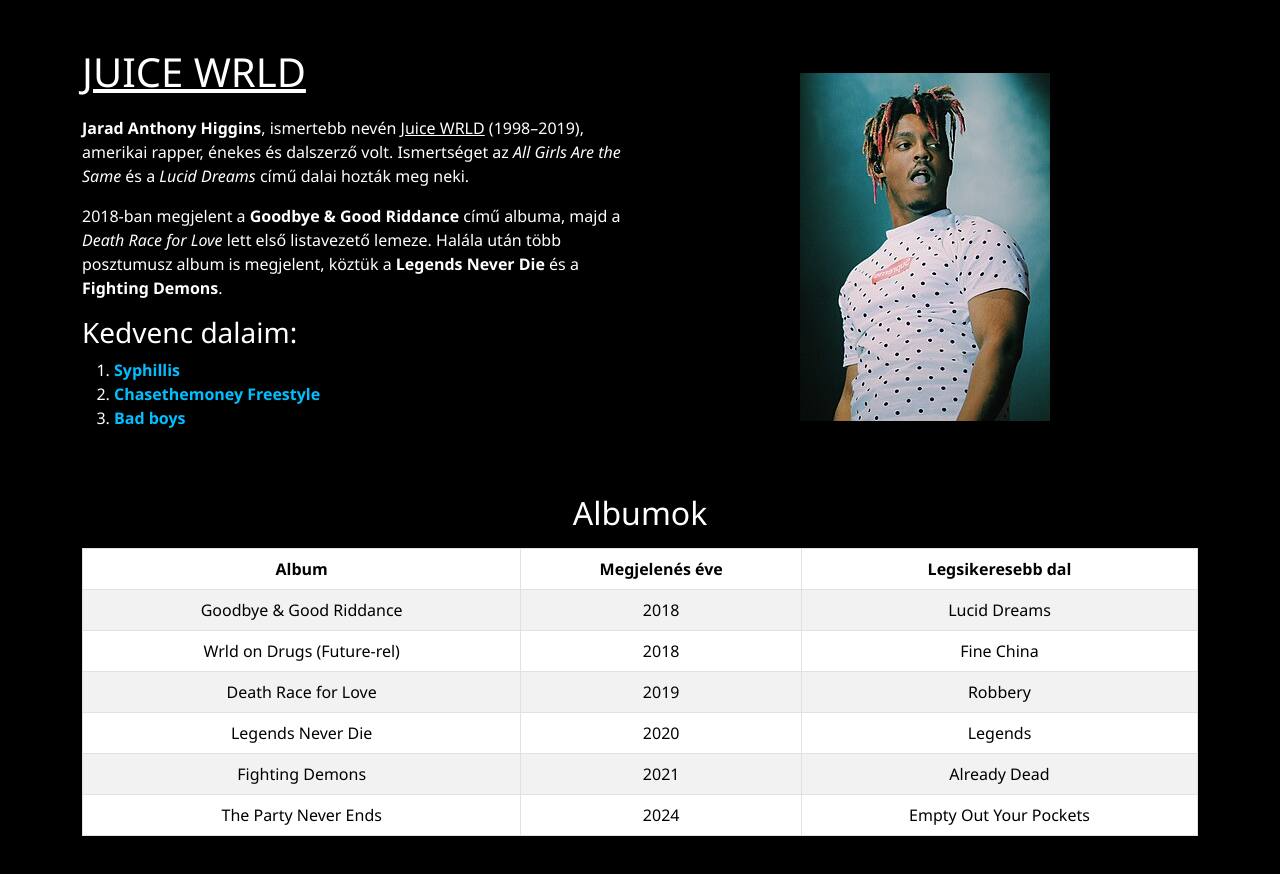
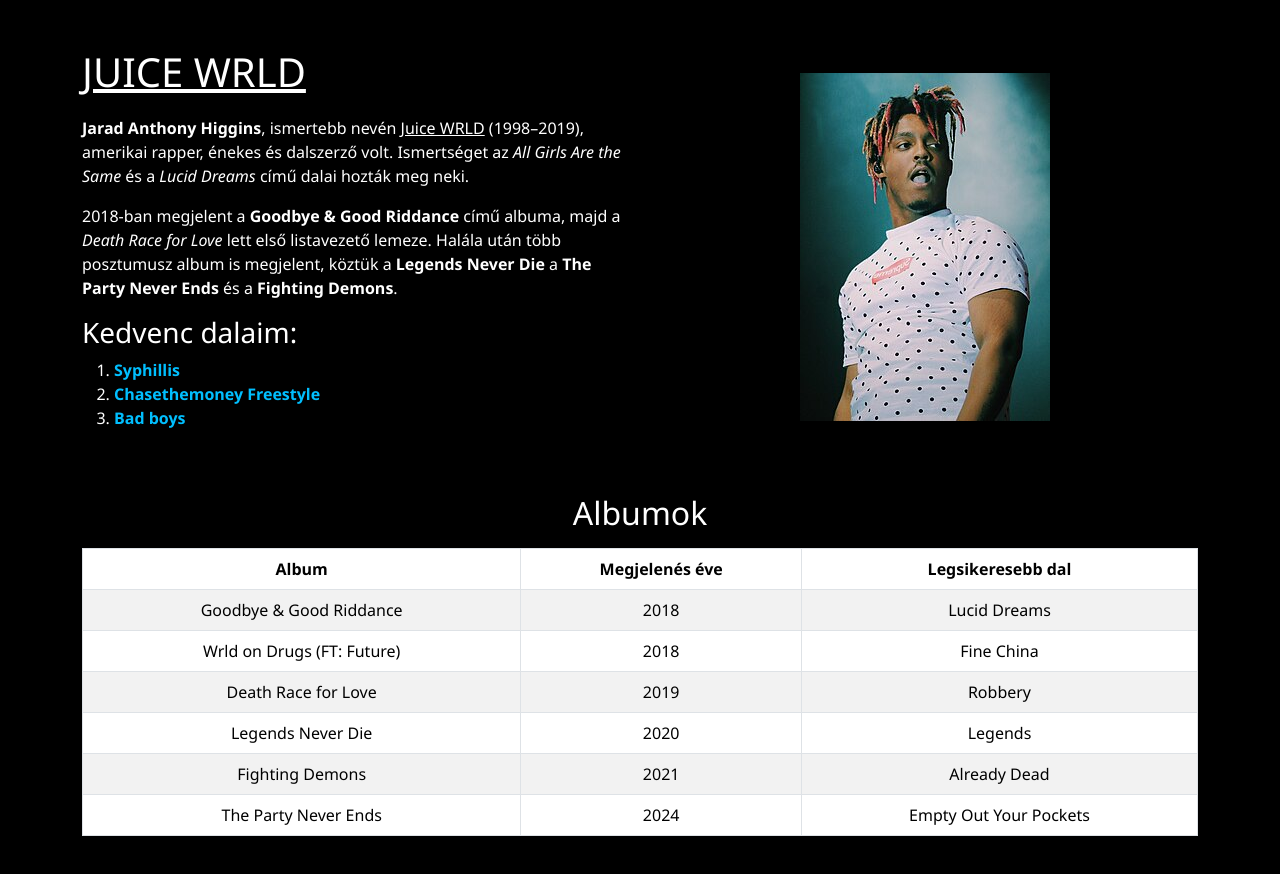
Before and after one commit to banyaszbalazs/kedvencenekes, a plain HTML site: page index.html in a window 1280 px wide. Drawn offline with nearby package versions, Linux system fonts and the light colour scheme.

Commit message:
Update index.html

```diff
--- a/index.html
+++ b/index.html
@@ -25,7 +25,7 @@
         Ismertséget az <i>All Girls Are the Same</i> és a <i>Lucid Dreams</i> című dalai hozták meg neki.</p>
 
         <p>2018-ban megjelent a <b>Goodbye & Good Riddance</b> című albuma, majd a <i>Death Race for Love</i> lett első listavezető lemeze.
-        Halála után több posztumusz album is megjelent, köztük a <b>Legends Never Die</b> és a <b>Fighting Demons</b>.</p>
+        Halála után több posztumusz album is megjelent, köztük a <b>Legends Never Die</b> a <b>The Party Never Ends</b> és a <b>Fighting Demons</b>.</p>
 
         <h3>Kedvenc dalaim:</h3>
         <ol>
@@ -54,7 +54,7 @@
       </thead>
       <tbody>
         <tr><td>Goodbye & Good Riddance</td><td>2018</td><td>Lucid Dreams</td></tr>
-        <tr><td>Wrld on Drugs (Future-rel)</td><td>2018</td><td>Fine China</td></tr>
+        <tr><td>Wrld on Drugs (FT: Future)</td><td>2018</td><td>Fine China</td></tr>
         <tr><td>Death Race for Love</td><td>2019</td><td>Robbery</td></tr>
         <tr><td>Legends Never Die</td><td>2020</td><td>Legends</td></tr>
         <tr><td>Fighting Demons</td><td>2021</td><td>Already Dead</td></tr>
```
